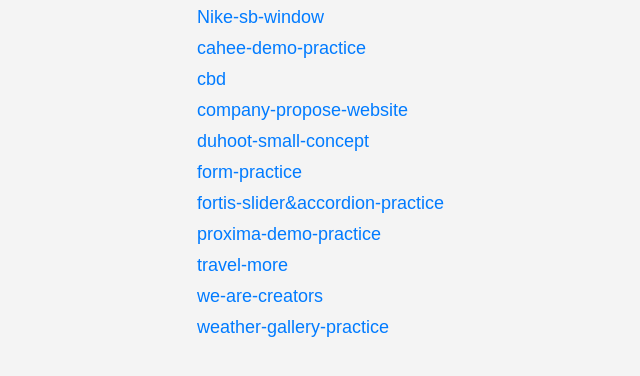
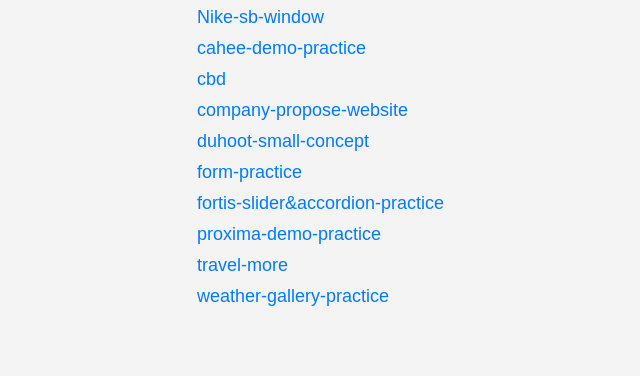
Before and after one commit to aleksandrvozniukconnect/portfolio, a plain HTML site: page index.html in a window 1280 px wide. Shown: the part 124-500 px from the top of the page, without its empty margins (43-683 px from the left). Drawn offline with Linux system fonts and the light colour scheme.

Commit message:
Update index.html

```diff
--- a/index.html
+++ b/index.html
@@ -45,7 +45,6 @@
         <li><a href="./Nike-sb-window/">fortis-slider&accordion-practice</a></li>
        <li><a href="./proxima-demo-practice/">proxima-demo-practice</a></li>
         <li><a href="./Nike-sb-window/">travel-more</a></li>
-      <li><a href="./we-are-creators/">we-are-creators</a></li>
         <li><a href="./weather-gallery-practice/">weather-gallery-practice</a></li>
     </ul>
 </body>
```
